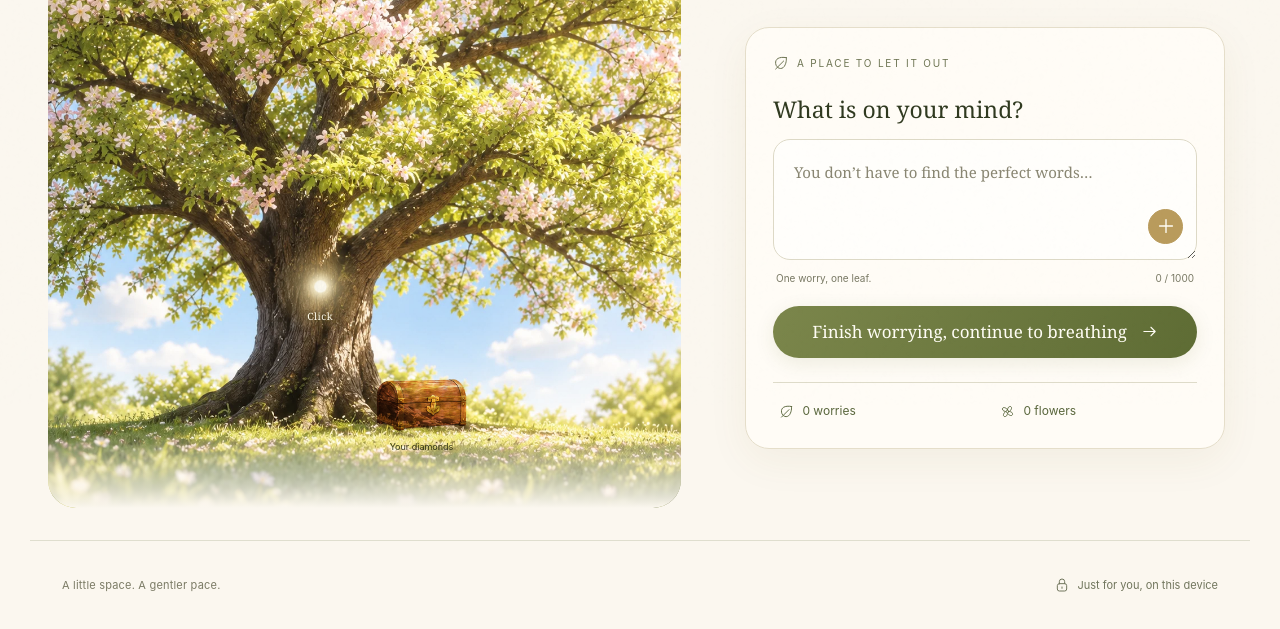
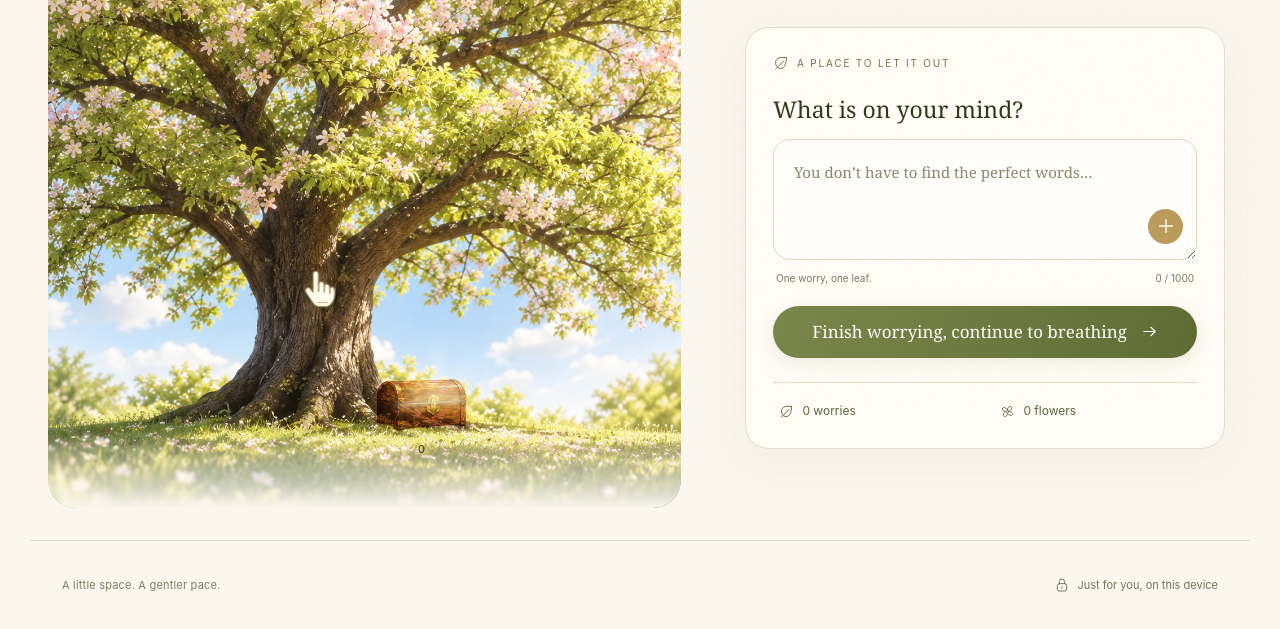
Before and after one commit to luwangbuilds/tell_the_tree, a website with bundled scripts: page public/index.html in a window 1280 px wide. Shown: the part 395-1024 px from the top of the page. Built offline with nearby package versions, Linux system fonts and the light colour scheme.

Commit message:
Add tapping hand cue and illuminated diamond chest

```diff
--- a/public/app.js
+++ b/public/app.js
@@ -98,7 +98,7 @@ function render() {
 
 function treePage() {
   return `<section class="tree-page page-enter"><div class="tree-heading"><span class="eyebrow">YOUR QUIET LITTLE CORNER</span><h1>A little space to let go.</h1><p class="subtitle">A little space for what is on your mind.</p><span class="gold-line"></span></div>
-    <div class="tree-scene"><div class="tree-art-button"><img src="/assets/spring-tree.webp" alt="A sunlit spring tree with green leaves and soft pink blossoms" class="tree-art" fetchpriority="high" /></div><button class="tree-heart" data-do="garden" aria-label="View your leaves and flowers"><span class="tree-heart-light" aria-hidden="true"></span><span class="tree-heart-click" aria-hidden="true">Click</span></button><button class="chest" data-do="treasure" aria-label="Open your diamonds${garden.harvests.length ? ', ' + countText(garden.harvests.length, 'diamond') : ''}">${chestIllustration()}<span>Your diamonds${garden.harvests.length ? ` <b>${garden.harvests.length}</b>` : ''}</span></button></div>
+    <div class="tree-scene"><div class="tree-art-button"><img src="/assets/spring-tree.webp" alt="A sunlit spring tree with green leaves and soft pink blossoms" class="tree-art" fetchpriority="high" /></div><button class="tree-heart" data-do="garden" aria-label="View your leaves and flowers"><svg class="tap-cue" viewBox="0 0 68 72" fill="none" aria-hidden="true"><circle class="tap-ripple" cx="28" cy="12" r="9" stroke="#fff6cd" stroke-width="1.5"/><g class="tap-hand" stroke="#8b7449" stroke-width="1.6" stroke-linecap="round" stroke-linejoin="round"><path d="M24 36V15C24 9 32 9 32 15V29C32 24 40 24 40 30V32C40 27 48 28 48 34V36C48 31 55 32 55 38V44C55 52 50 59 44 61H32C29 61 26 59 24 56L14 41C11 35 17 31 21 36L24 40Z" fill="#fff9e9"/><path d="M32 29V39M40 32V40M48 36V42"/><path d="M31 55H44" stroke="#d0bb8b"/></g></svg></button><button class="chest" data-do="treasure" aria-label="Open your diamonds, ${countText(garden.harvests.length, 'diamond')}">${chestIllustration()}<span class="diamond-count" aria-hidden="true">${garden.harvests.length}</span></button><div class="chest-illumination" aria-hidden="true"><i></i><i></i><i></i></div></div>
     <div class="tree-composer"><div class="section-label">${icon('leaf')} A PLACE TO LET IT OUT</div><form id="worry-form"><label for="worry">What is on your mind?</label><div class="worry-input"><textarea id="worry" name="worry" rows="3" maxlength="1000" placeholder="You don’t have to find the perfect words…" required>${esc(draft)}</textarea><button class="add-leaf" type="submit" aria-label="Add to the tree">${icon('plus')}</button></div><div class="input-note"><span>One worry, one leaf.</span><span id="word-count">${draft.length} / 1000</span></div></form><button class="primary full" data-do="breathe">Finish worrying, continue to breathing ${icon('arrow')}</button><div class="tree-summary"><button class="summary-item" data-do="leaves">${icon('leaf')} ${countText(garden.leaves.length, 'worry', 'worries')}</button><button class="summary-item" data-do="flowers">${icon('flower')} ${countText(garden.flowers.length, 'flower')}</button></div></div>
     </section>`;
 }
--- a/public/spring.css
+++ b/public/spring.css
@@ -45,16 +45,26 @@ textarea { color: #394329; border-color: #d8d9c3; background: #fffdf7; }
 .tree-bottom-note { margin-top: 36px; }
 .tree-bottom-note p { color: #74765b; }
 .scene-caption { bottom: -22px; color: #566138; font-size: 11px; }
-.chest { left: 59%; top: 82.5%; width: clamp(86px,8vw,116px); }
-.chest span { color: #3f4427; background: #fffcf0e6; padding: 3px 7px; border-radius: 12px; width: max-content; margin: 0 auto; }
+.tree-scene { --chest-x: 59%; --chest-y: 82.5%; --chest-width: clamp(86px,8vw,116px); }
+.chest { left: var(--chest-x); top: var(--chest-y); width: var(--chest-width); }
+.chest .diamond-count { color: #3f4427; background: #fffcf0ed; padding: 3px 8px; border-radius: 12px; min-width: 24px; width: max-content; margin: 1px auto 0; font-size: 11px; font-variant-numeric: tabular-nums; }
+.chest-illumination { position: absolute; left: var(--chest-x); top: var(--chest-y); width: var(--chest-width); aspect-ratio: 3/2; transform: translateX(-50%); pointer-events: none; z-index: 4; mix-blend-mode: screen; transition: translate .3s; }
+.chest-illumination:before { content: ''; position: absolute; left: 27%; right: 7%; top: 47%; height: 2%; transform: rotate(-3deg); border-radius: 50%; background: #fff9dd; box-shadow: 0 0 4px 2px #fff0bbaa, 0 0 12px 6px #edc26980; animation: chest-seam 4s ease-in-out infinite; }
+.chest-illumination i { position: absolute; left: 42%; bottom: 52%; width: 22%; height: 88%; transform-origin: 50% 100%; background: linear-gradient(0deg, #fff2bccc, #f6dfa857 40%, transparent 95%); filter: blur(3px); --ray-angle: -23deg; animation: chest-spill 4s ease-in-out infinite; }
+.chest-illumination i:nth-child(2) { left: 55%; width: 17%; height: 105%; --ray-angle: 4deg; animation-delay: -.7s; }
+.chest-illumination i:nth-child(3) { left: 67%; width: 20%; height: 78%; --ray-angle: 27deg; animation-delay: -1.4s; }
+.chest:hover + .chest-illumination { translate: 0 -3px; }
 .tree-heart { position: absolute; left: 43%; top: 72%; transform: translate(-50%, -50%); width: 52px; height: 52px; padding: 0; border-radius: 50%; display: grid; place-items: center; z-index: 4; }
-.tree-heart:before { content: ''; position: absolute; inset: -23px; background: radial-gradient(circle, #fffce4cc 0%, #fff3be88 20%, #edcc8155 42%, transparent 72%); border-radius: 50%; animation: heart-glow 2.8s ease-in-out infinite; pointer-events: none; }
-.tree-heart-light { position: relative; width: 13px; height: 13px; border-radius: 50%; background: #fffef5; box-shadow: 0 0 9px 5px #fff8d8, 0 0 26px 11px #edcc81a8; animation: light-glow 2.8s ease-in-out infinite; transition: transform .25s, box-shadow .25s; }
-.tree-heart-click { position: absolute; top: calc(100% - 4px); left: 50%; transform: translateX(-50%); color: #fffbea; font-family: var(--serif); font-size: 10px; letter-spacing: .5px; text-shadow: 0 1px 5px #3d3d1ecc, 0 0 8px #3d3d1e99; }
-.tree-heart:hover .tree-heart-light, .tree-heart:focus-visible .tree-heart-light { transform: scale(1.24); box-shadow: 0 0 13px 7px #fff9dc, 0 0 34px 15px #edcc81c9; }
+.tap-cue { display: block; width: 48px; height: 52px; overflow: visible; filter: drop-shadow(0 2px 3px #302b2080); transition: scale .2s; }
+.tap-hand { transform-origin: 28px 12px; animation: hand-tap 3s ease-in-out infinite; }
+.tap-ripple { transform-origin: 28px 12px; opacity: .6; animation: tap-ripple 3s ease-out infinite; }
+.tree-heart:hover .tap-cue, .tree-heart:focus-visible .tap-cue { scale: 1.08; }
 .tree-heart:focus-visible { outline-color: #fff1b9; }
-@keyframes heart-glow { 0%, 100% { opacity: .55; transform: scale(.78); } 50% { opacity: 1; transform: scale(1.22); } }
-@keyframes light-glow { 0%, 100% { transform: scale(.84); opacity: .85; } 50% { transform: scale(1.16); opacity: 1; } }
+@keyframes hand-tap { 0%, 55%, 100% { transform: translateY(3px); } 18%, 30% { transform: translateY(-2px) scale(.94); } 42% { transform: translateY(1px); } }
+@keyframes tap-ripple { 0%, 16% { opacity: 0; transform: scale(.45); } 25% { opacity: .9; transform: scale(.8); } 55%, 100% { opacity: 0; transform: scale(1.8); } }
+@keyframes chest-seam { 0%, 100% { opacity: .45; } 50% { opacity: .95; } }
+@keyframes chest-spill { 0%, 100% { opacity: .25; transform: rotate(var(--ray-angle)) scaleY(.75); } 50% { opacity: .8; transform: rotate(var(--ray-angle)) scaleY(1.12); } }
+@media(prefers-reduced-motion: reduce) { .chest-illumination i { opacity: .35; transform: rotate(var(--ray-angle)); } }
 .collection-page { max-width: 1100px; min-height: calc(100svh - 160px); margin: auto; padding: 30px 36px 64px; }
 .collection-back { margin-bottom: 32px; }
 .collection-heading { text-align: center; }
@@ -112,7 +122,6 @@ textarea { color: #394329; border-color: #d8d9c3; background: #fffdf7; }
   .collection-selection { align-items: flex-start; flex-direction: column; gap: 0; }
   .collection-harvest { flex-direction: column; align-items: stretch; gap: 18px; padding: 20px; }
   .collection-harvest .primary { width: 100%; font-size: 15px; padding-inline: 15px; }
-  .tree-heart-click { font-size: 10px; }
 }
 .breathing-page { padding: 72px 24px 60px; min-height: calc(100svh - 160px); }
 .breathing-page:before { background: linear-gradient(0deg,var(--paper),transparent 22%),url('/assets/spring-canopy.webp') center 46%/cover no-repeat; opacity: 1; mix-blend-mode: normal; }
@@ -207,7 +216,7 @@ blockquote:before, blockquote:after { color: #9aa574; }
   .tree-heading .eyebrow, .tree-heading .subtitle, .tree-heading .gold-line { display: none; }
   .tree-scene { width: 100%; aspect-ratio: 4/5; margin: 0; border-radius: 0; }
   .tree-art-button:after { background: linear-gradient(0deg,var(--paper),transparent 13%); }
-  .chest { width: 83px; left: 61%; top: 81%; }
+  .tree-scene { --chest-width: 83px; --chest-x: 61%; --chest-y: 81%; }
   .chest span { font-size: 8px; }
   .scene-caption { display: none; }
   .tree-composer { position: relative; z-index: 4; width: calc(100% - 28px); max-width: none; margin: -13px 14px 0; padding: 21px 18px 18px; border-radius: 23px; background: #fffdf6f5; box-shadow: 0 8px 28px #62602212; }
```
Also changed, not shown: tests/browser.mjs (+6 -1 lines), README.md, dist/app.js, dist/spring.css.
